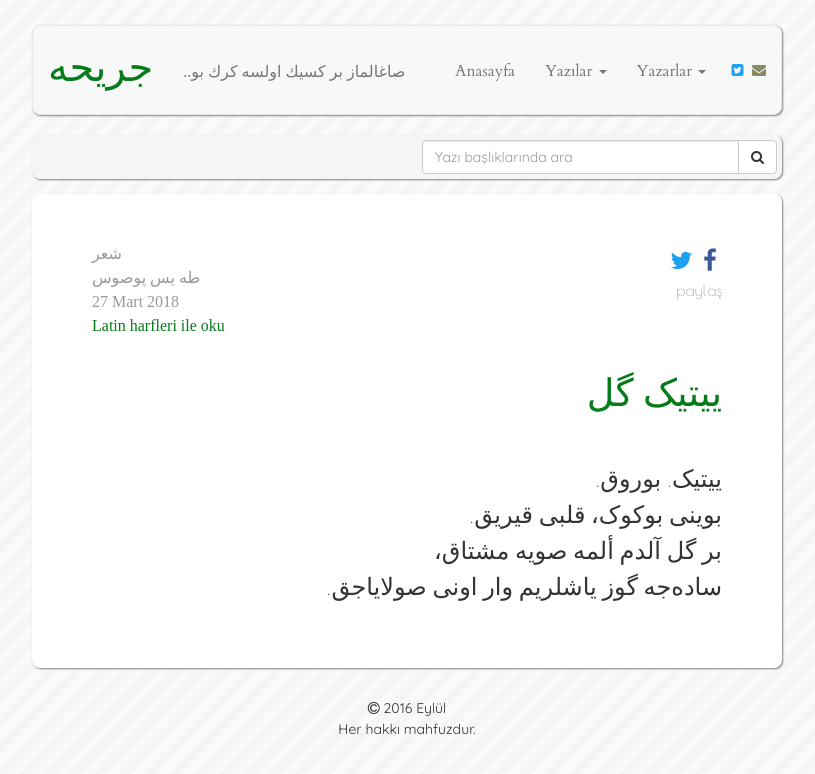
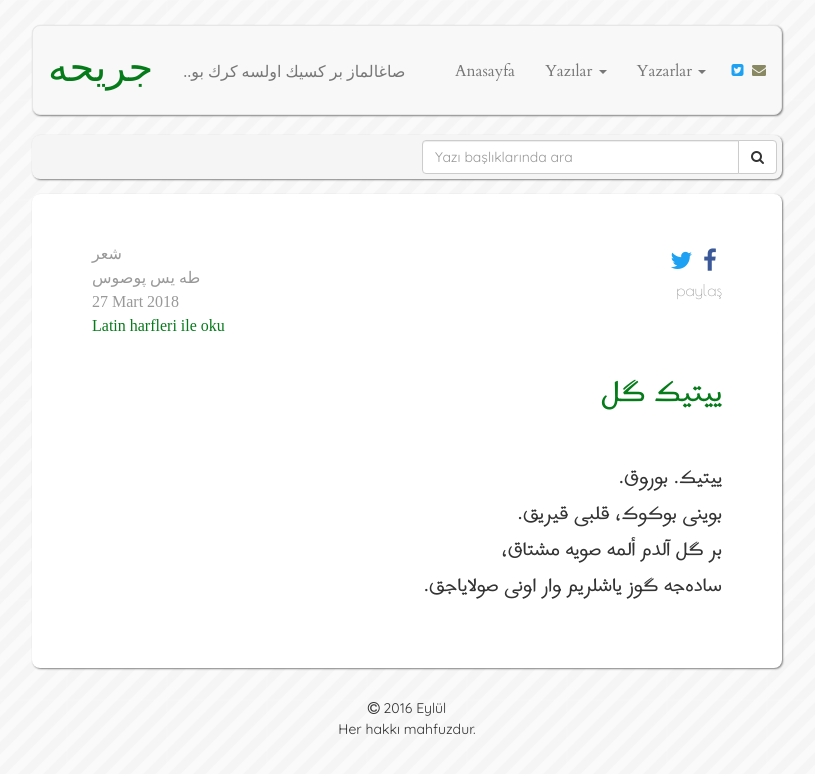
Before and after one commit to muhammedaydogdu/muhammedaydogdu.github.io, a Jekyll site: the page built from _posts/2018-03-27-yitik-gul-os.md, in a window 1280 px wide. Shown: the top 774 px of the page, without its empty margins (233-1048 px from the left). Built offline with Jekyll 4.4.1, drawn with Linux system fonts in a browser that asks for light colours; some web fonts are replaced.

Commit message:
Update style.css

```diff
--- a/css/style.css
+++ b/css/style.css
@@ -126,7 +126,7 @@ nav li a.social {
 }
 
 .os-text {
-  font-family: "Roboto", sans-serif;
+  font-family: 'Harmattan', sans-serif;
 }
 
 .container .jumbotron .os-text p {
```
